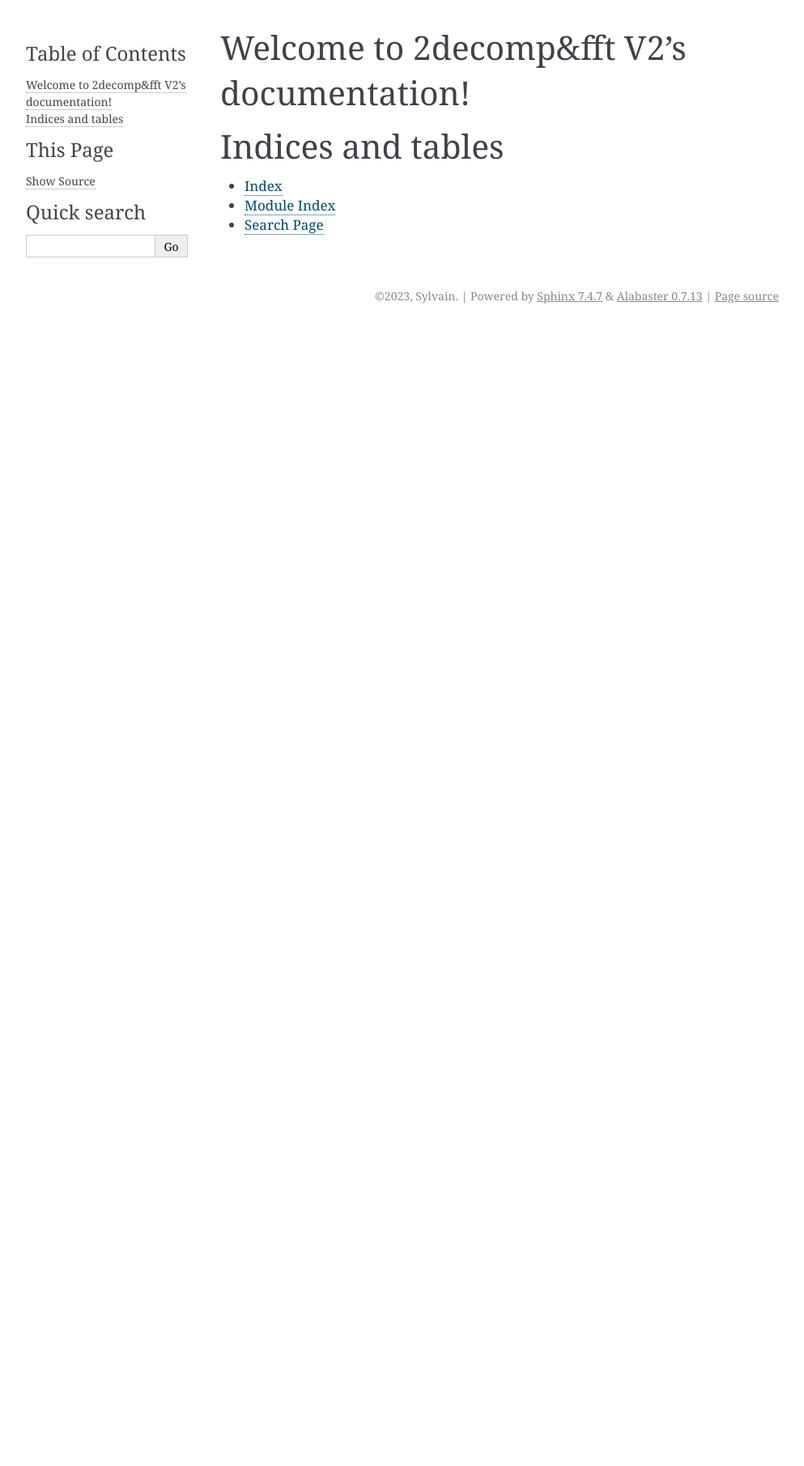
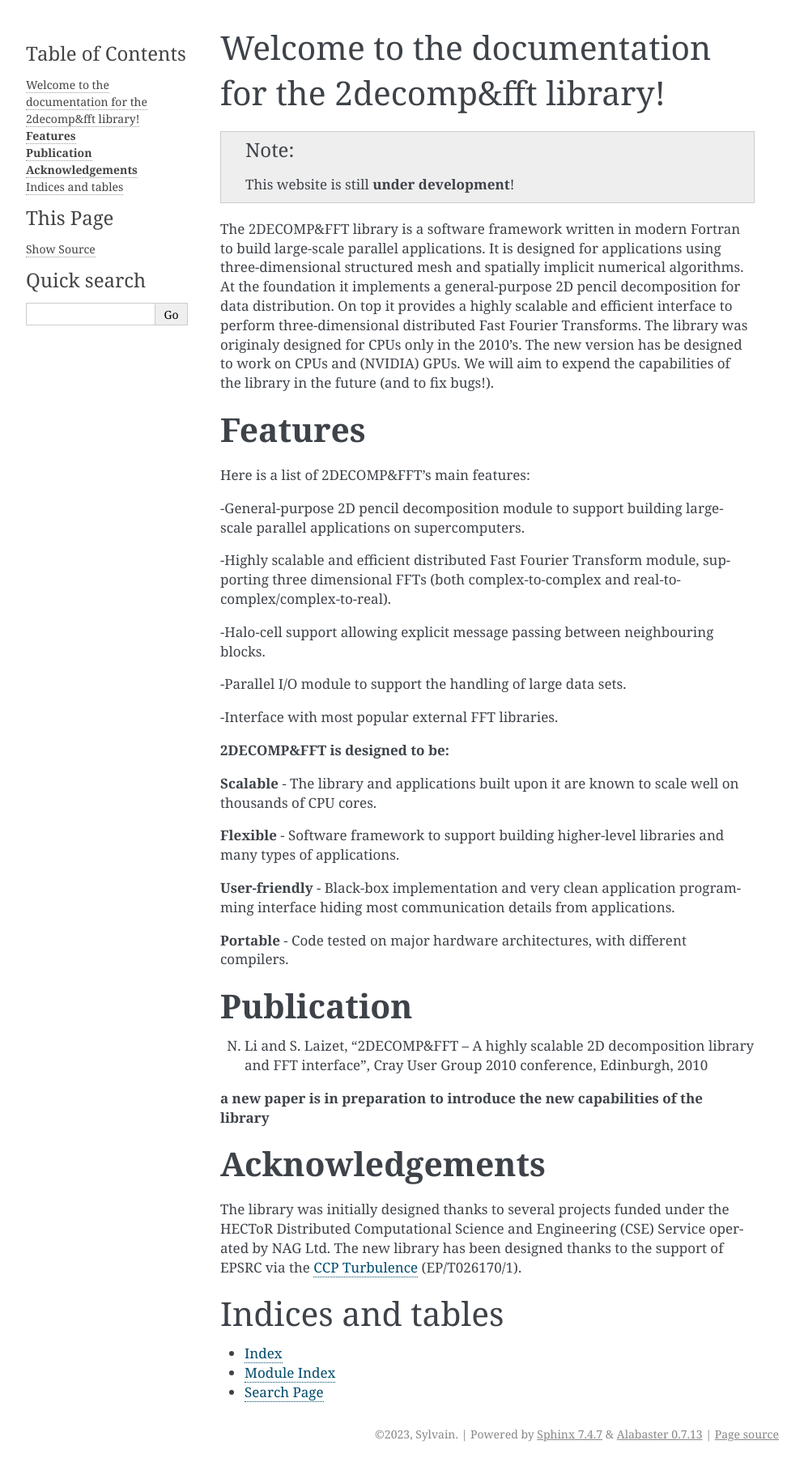
Before and after one commit to 2decomp-fft/2decomp-fft.github.io, a Sphinx documentation site: the page built from docs/source/index.rst, in a window 1280 px wide. Shown: the whole page at 81% size, without its empty margins (148-1141 px from the left). Built offline with Sphinx 7.4.7, drawn with Linux system fonts in a browser that asks for light colours; before the commit the page ends 900 px from its top, so only the background shows below that.

Commit message:
text for index file

```diff
--- a/docs/source/index.rst
+++ b/docs/source/index.rst
@@ -3,8 +3,49 @@
    You can adapt this file completely to your liking, but it should at least
    contain the root `toctree` directive.
 
-Welcome to 2decomp&fft V2's documentation!
-=======================================
+Welcome to the documentation for the 2decomp&fft library!
+=========================================================
+
+.. note::
+    This website is still **under development**!
+
+The 2DECOMP&FFT library is a software framework written in modern Fortran to build large-scale parallel applications. It is designed for applications using three-dimensional structured mesh and spatially implicit numerical algorithms. At the foundation it implements a general-purpose 2D pencil decomposition for data distribution. On top it provides a highly scalable and efficient interface to perform three-dimensional distributed Fast Fourier Transforms. The library was originaly designed for CPUs only in the 2010's. The new version has be designed to work on CPUs and (NVIDIA) GPUs. We will aim to expend the capabilities of the library in the future (and to fix bugs!).
+
+**Features**
+=============
+
+Here is a list of 2DECOMP&FFT's main features:
+
+-General-purpose 2D pencil decomposition module to support building large-scale parallel applications on supercomputers.
+
+-Highly scalable and efficient distributed Fast Fourier Transform module, supporting three dimensional FFTs (both complex-to-complex and real-to-complex/complex-to-real).
+
+-Halo-cell support allowing explicit message passing between neighbouring blocks.
+
+-Parallel I/O module to support the handling of large data sets.
+
+-Interface with most popular external FFT libraries.
+
+**2DECOMP&FFT is designed to be:**
+
+**Scalable** - The library and applications built upon it are known to scale well on thousands of CPU cores.
+
+**Flexible** - Software framework to support building higher-level libraries and many types of applications.
+
+**User-friendly** - Black-box implementation and very clean application programming interface hiding most communication details from applications.
+
+**Portable** - Code tested on major hardware architectures, with different compilers.
+
+**Publication**
+===============
+
+N. Li and S. Laizet, "2DECOMP&FFT – A highly scalable 2D decomposition library and FFT interface", Cray User Group 2010 conference, Edinburgh, 2010
+
+**a new paper is in preparation to introduce the new capabilities of the library**
+
+**Acknowledgements**
+===============
+The library was initially designed thanks to several projects funded under the HECToR Distributed Computational Science and Engineering (CSE) Service operated by NAG Ltd. The new library has been designed thanks to the support of EPSRC via the `CCP Turbulence <https://www.ukturbulence.co.uk/ccp-turbulence.html>`_ (EP/T026170/1).
 
 .. toctree::
    :maxdepth: 2
```
